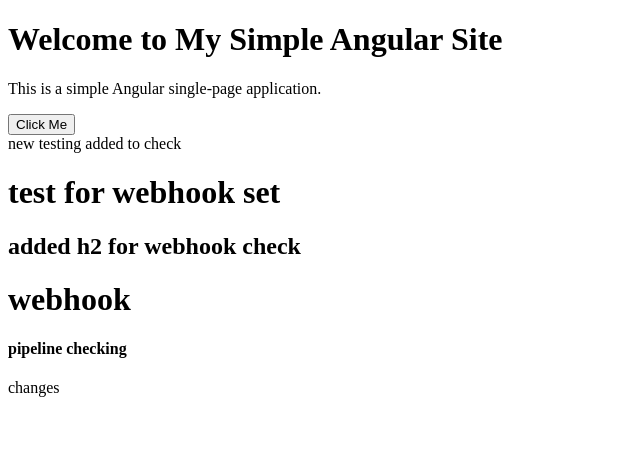
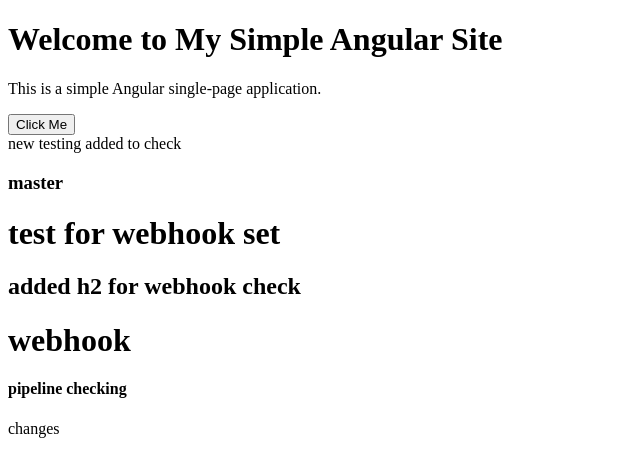
Before and after one commit to anjani-nextsavy/test-angular, an Angular app: page / in a window 1280 px wide. Shown: the top 476 px of the page, without its empty margins (0-640 px from the left). Built offline with nearby package versions, Linux system fonts and the light colour scheme.

Commit message:
master changes

```diff
--- a/src/app/app.component.html
+++ b/src/app/app.component.html
@@ -24,6 +24,7 @@
   <div>
     new testing added to check
   </div>
+  <h3>master</h3>
   <h1>
     test for webhook set
   </h1>
```
